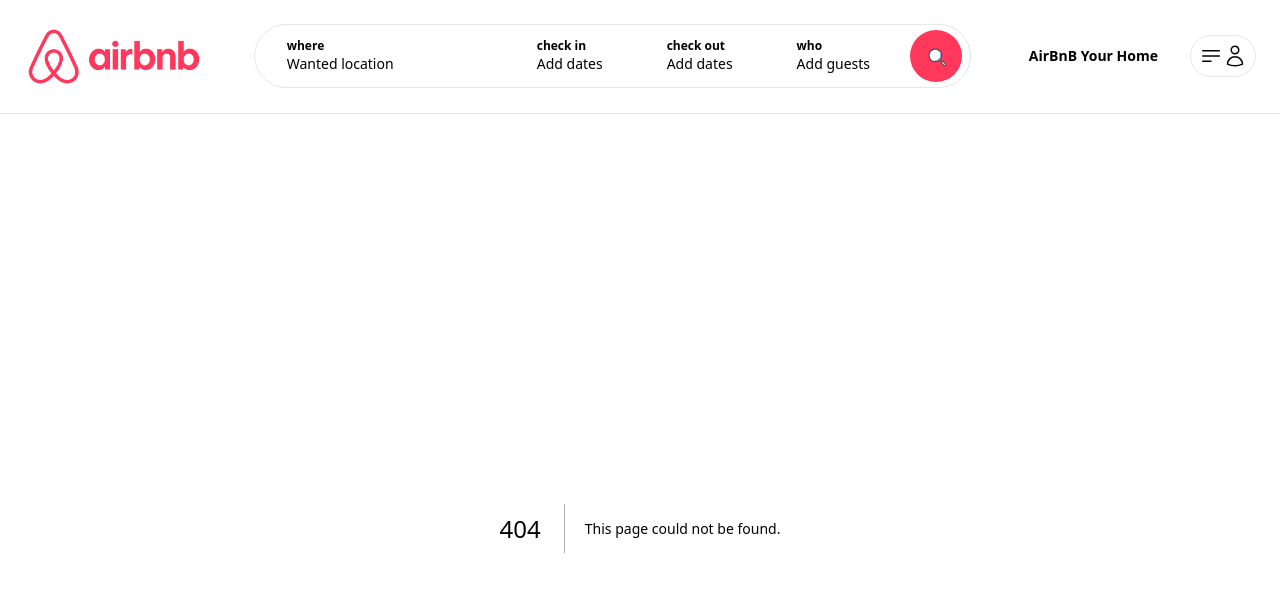
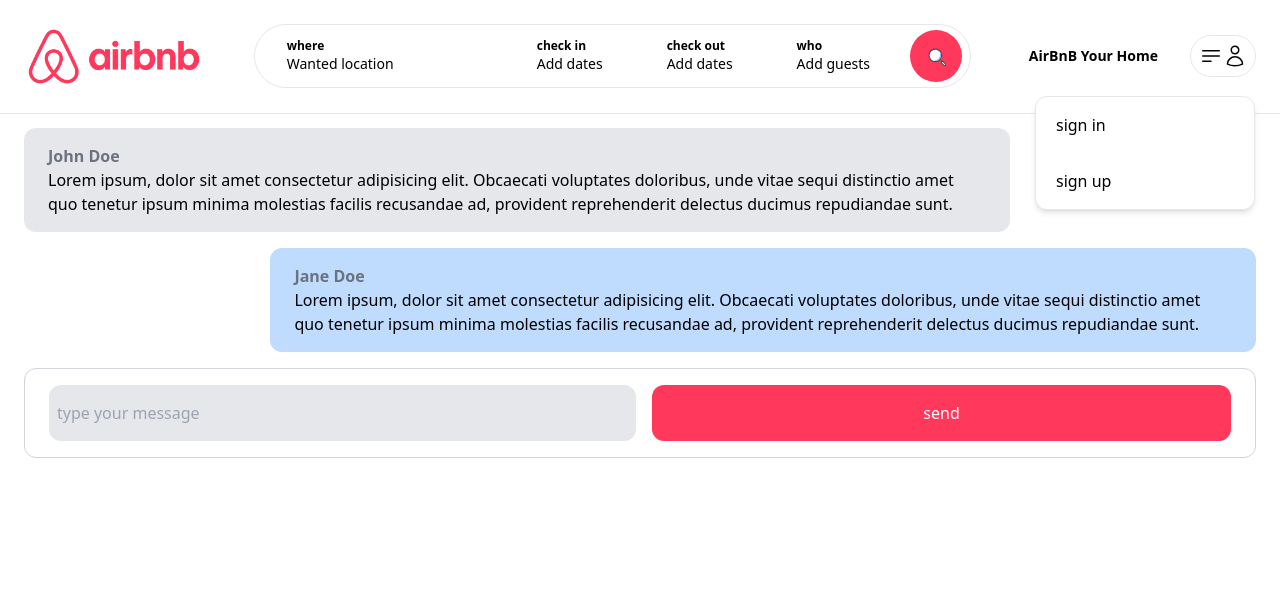
Before and after one commit to ndalo-ben/AirBnB_Clone, a Next.js app: page /inbox/1 in a window 1280 px wide. Before the commit this address had no page. Shown: the top 592 px of the page. Built offline with nearby package versions, Linux system fonts and the light colour scheme.

Commit message:
update user nav bar

```diff
--- /dev/null
+++ b/app/components/forms/CustomButton.tsx
@@ -0,0 +1,17 @@
+interface CustomButtonProps {
+    label: string;
+    className?: string;
+    onClick: () => void;
+}
+
+const CustomButton: React.FC<CustomButtonProps> = ({ label, onClick, className }) => {
+    return (
+        <div
+            onClick={onClick}
+            className={`w-full py-4 bg-airbnb hover:bg-airbnb-dark text-white text-center rounded-xl transition cursor-pointer ${className}`}>
+            {label}
+        </div>
+    )
+}
+
+export default CustomButton
--- /dev/null
+++ b/app/components/inbox/ConversationDetail.tsx
@@ -0,0 +1,38 @@
+"use client";
+
+import CustomButton from "../forms/CustomButton"
+
+const ConversationDetail = () => {
+  return (
+    <>
+      <div className="max-h-[400px] overflow-auto flex flex-col space-y-4">
+        <div className="w-[80%] py-4 px-6 rounded-xl bg-gray-200">
+          <p className="font-bold text-gray-500">John Doe</p>
+
+          <p>Lorem ipsum, dolor sit amet consectetur adipisicing elit. Obcaecati voluptates doloribus, unde vitae sequi distinctio amet quo tenetur ipsum minima molestias facilis recusandae ad, provident reprehenderit delectus ducimus repudiandae sunt.</p>
+        </div>
+
+        <div className="w-[80%] ml-[20%] py-4 px-6 rounded-xl bg-blue-200">
+          <p className="font-bold text-gray-500">Jane Doe</p>
+
+          <p>Lorem ipsum, dolor sit amet consectetur adipisicing elit. Obcaecati voluptates doloribus, unde vitae sequi distinctio amet quo tenetur ipsum minima molestias facilis recusandae ad, provident reprehenderit delectus ducimus repudiandae sunt.</p>
+        </div>
+      </div>
+
+      <div className="mt-4 flex py-4 px-6 border border-gray-300 space-x-4 rounded-xl">
+        <input
+          type="text"
+          placeholder="type your message"
+          className="w-full p-2 bg-gray-200 rounded-xl"
+        />
+        <CustomButton
+          onClick={() => console.log('clicked')}
+          label="send"
+          className="w-[100px]"
+        />
+      </div>
+    </>
+  )
+}
+
+export default ConversationDetail
--- /dev/null
+++ b/app/components/navbar/MenuLink.tsx
@@ -0,0 +1,20 @@
+interface MenuLinkProps {
+    label: string;
+    onClick: () => void;
+}
+
+
+const MenuLink: React.FC<MenuLinkProps> = ({
+    label,
+    onClick
+}) => {
+    return (
+        <div
+            onClick={onClick}
+            className="px-5 cursor-pointer py-4 hover:bg-gray-100 transition">
+            {label}
+        </div>
+    )
+}
+
+export default MenuLink
--- a/app/components/navbar/UserNav.tsx
+++ b/app/components/navbar/UserNav.tsx
@@ -1,8 +1,16 @@
+"use client";
+
+import { useState } from "react";
+import MenuLink from "./MenuLink";
+
 
 const UserNav = () => {
+    const [isOpen, setIsOpen] = useState(true);
     return (
         <div className="p-2 relative inline-block border rounded-full">
-            <button className="flex items-center">
+            <button
+                onClick={() => setIsOpen(!isOpen)}
+                className="flex items-center">
                 <svg fill="none" viewBox="0 0 24 24" strokeWidth="1.5" stroke="currentColor" className="size-6">
                     <path strokeLinecap="round" strokeLinejoin="round" d="M3.75 6.75h16.5M3.75 12h16.5m-16.5 5.25H12" />
                 </svg>
@@ -10,8 +18,20 @@ const UserNav = () => {
                 <svg fill="none" viewBox="0 0 24 24" strokeWidth="1.5" stroke="currentColor" className="size-6">
                     <path strokeLinecap="round" strokeLinejoin="round" d="M15.75 6a3.75 3.75 0 1 1-7.5 0 3.75 3.75 0 0 1 7.5 0ZM4.501 20.118a7.5 7.5 0 0 1 14.998 0A17.933 17.933 0 0 1 12 21.75c-2.676 0-5.216-.584-7.499-1.632Z" />
                 </svg>
+            </button>
 
-            </button>
+            {
+                isOpen && (
+                    <div className="w-[220px] absolute top-[60px] right-0 bg-white border rounded-xl shadow-md">
+                        <MenuLink
+                            onClick={() => console.log('clicked')}
+                            label="sign in" />
+                        <MenuLink
+                            onClick={() => console.log('clicked')}
+                            label="sign up" />
+                    </div>
+                )
+            }
         </div>
     )
 }
--- /dev/null
+++ b/app/inbox/[id]/page.tsx
@@ -0,0 +1,11 @@
+import ConversationDetail from '@/app/components/inbox/ConversationDetail'
+
+const ConversationPage = () => {
+    return (
+        <main className='max-w-[1500px] mx-auto px-6 pb-6'>
+            <ConversationDetail />
+        </main>
+    )
+}
+
+export default ConversationPage
```
